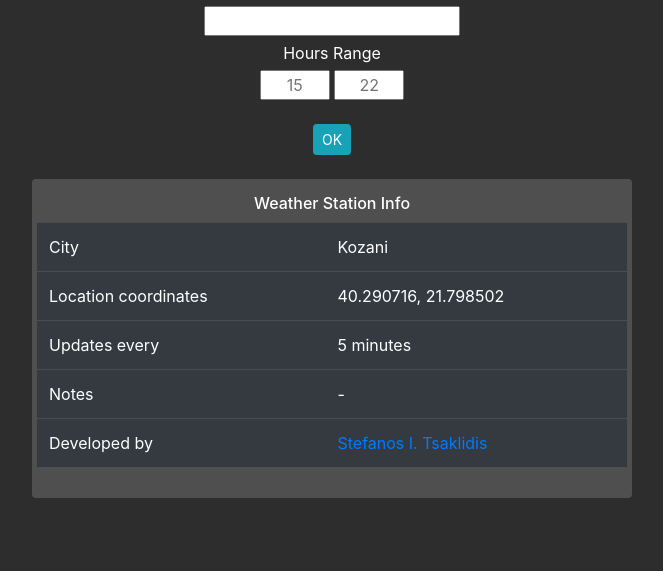
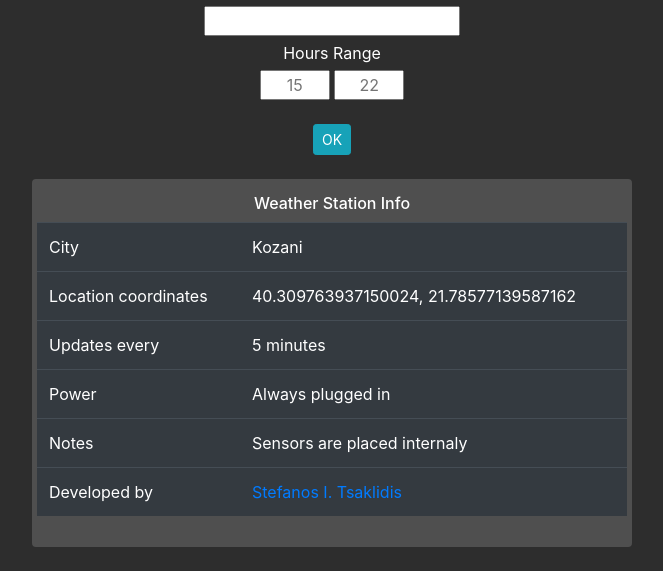
Before and after one commit to tsaklidis/LogingAPI, a Python web app: template home_logs/templates/jinja2/public/public.html in a window 1280 px wide. Shown: the part 1205-1776 px from the top of the page, without its empty margins (308-971 px from the left). Before the commit the page ends 1703 px from the top, so only its background shows below. Run offline with Jinja, Linux system fonts and the light colour scheme; the template is opened without the code that fills it, so the values that code supplies are empty; some libraries are stand-ins or nearby versions.

Commit message:
Add some notes

```diff
--- a/home_logs/templates/jinja2/public/public.html
+++ b/home_logs/templates/jinja2/public/public.html
@@ -237,7 +237,7 @@
                                     <td>City</td> <td>Kozani</td>
                                 </tr>
                                 <tr>
-                                    <td>Location coordinates</td> <td>40.290716, 21.798502</td>
+                                    <td>Location coordinates</td> <td>40.309763937150024, 21.78577139587162</td>
                                 </tr>
                                 <tr>
                                     <td>Updates every</td> <td>5 minutes</td>
@@ -253,18 +253,28 @@
                                         <td>Total measurements</td> <td>{{total.count()}}</td>
                                     </tr>
                                 {% endif %}
-                                {% if battery %}
-                                    <tr>
-                                        <td>Battery</td> <td>{{battery.value}} V</td>
-                                    </tr>
-                                {% endif %}
+                                {#
+
+                                    {% if battery %}
+                                        <tr>
+                                            <td>Battery</td> <td>{{battery.value}} V</td>
+                                        </tr>
+                                    {% endif %}
+
+
+                                #}
+
+                                <tr>
+                                    <td>Power</td> <td>Always plugged in</td>
+                                </tr>
+
                                 {% if wifi %}
                                     <tr>
                                         <td>WiFI</td> <td>{{wifi.value}} db</td>
                                     </tr>
                                 {% endif %}
                                 <tr>
-                                    <td>Notes</td> <td>-</td>
+                                    <td>Notes</td> <td>Sensors are placed internaly</td>
                                 </tr>
                                 <tr>
                                     <td>Developed by</td> <td><a href="https://tsaklidis.gr"> Stefanos I. Tsaklidis</a></td>
```
